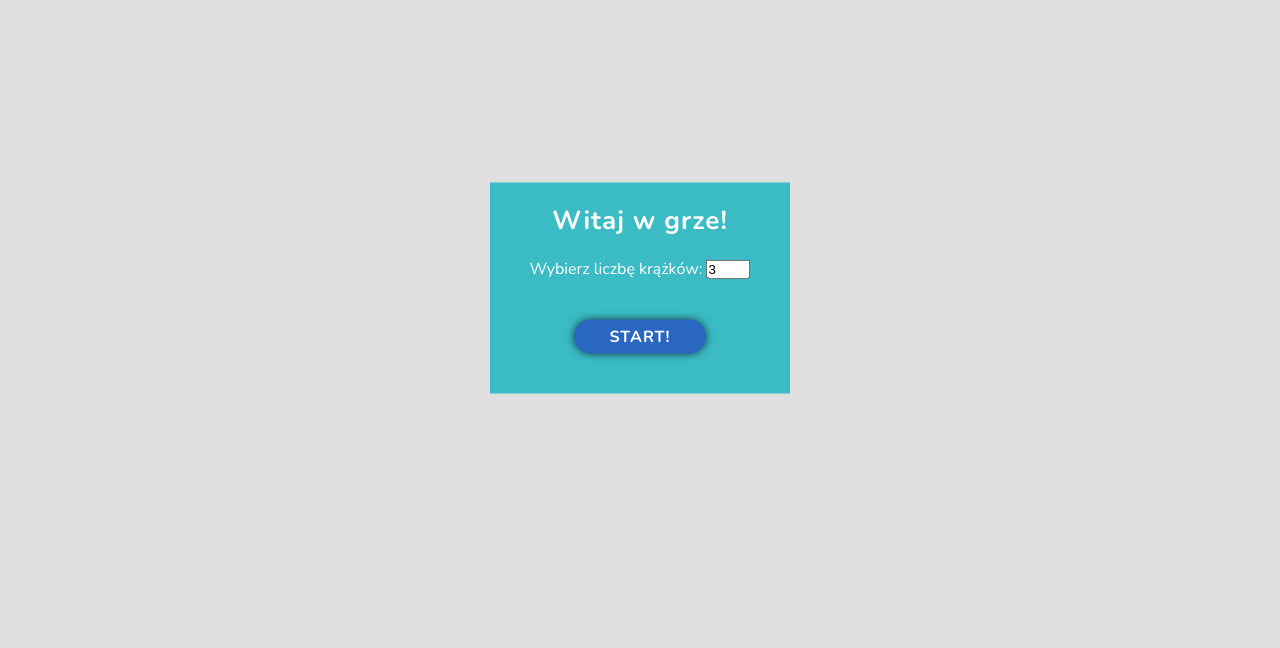
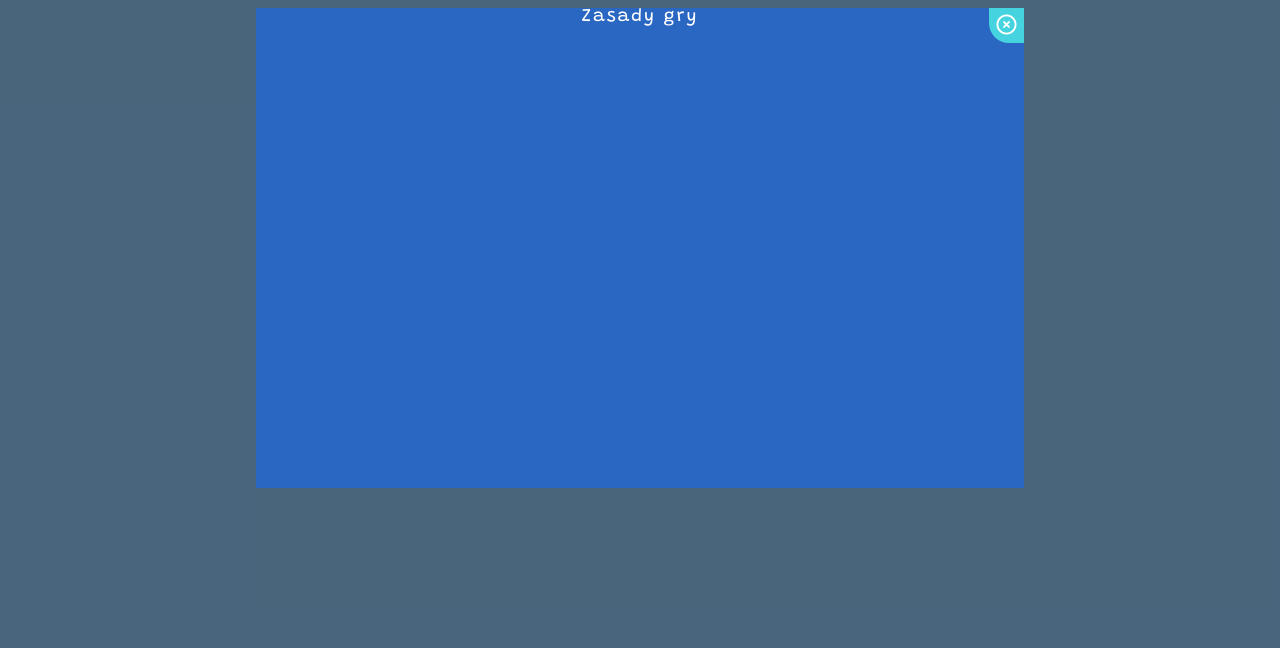
Before and after one commit to ErykFryderyk/Tower-of-Hanoi-Game, a website: page index.html in a window 1280 px wide. Shown: the part 152-800 px from the top of the page. Drawn offline with nearby package versions, Linux system fonts and the light colour scheme.

Commit message:
styled modal close button

```diff
--- a/index.html
+++ b/index.html
@@ -70,10 +70,10 @@
 
     <div class="modal-shadow">
         <div class="modal-shadow__box">
-            <button class="btn-close-modal">
+            <button class="modal-shadow__close-btn">
                 <i class="far fa-times-circle"></i>
             </button>
-            <h3>Zasady gry</h3>
+            <h3 class="modal-shadow__title">Zasady gry</h3>
             <!-- gif -->
         </div>
     </div>
--- a/src/style/style.scss
+++ b/src/style/style.scss
@@ -281,19 +281,51 @@ header{
 
 .modal-shadow{
     position: absolute;
-    top: 0;left: 0;bottom: 0;right: 0;
+    top: 0;
+    left: 0;
+    bottom: 0;
+    right: 0;
     background-color: rgba(12, 52, 85, 0.712);
     z-index: 999;
-    display: none;
+    display: flex;
     justify-content: center;
     align-items: center;
 
-    .modal-box{
-        width: 400px;
-        height: 400px;
-        background-color: gray;
+    &__box{
+        width: 60%;
+        height: 60%;
+        background-color: $blue;
         text-align: center;
+        position: relative;
+    }
 
+    &__title{
+        font-family: 'Grandstander', cursive;
+        letter-spacing: 2px;
+        font-size: 18px;
+        font-weight: 500;
+    }
+
+    &__close-btn{
+        position: absolute;
+        right: 0;
+        top: 0;
+        width: 35px;
+        height: 35px;
+        border-bottom-left-radius: 20px;
+        border: none;
+        outline:none;
+        color: $white;
+        background-color: $green;
+        font-size: 20px;
+        transition: box-shadow .3s ease-in, color .3s ease-in;
+        cursor: pointer;
+
+        &:hover,
+        &:focus{
+            box-shadow: -3px 3px 5px 3px rgba(0, 0, 0, 0.24);
+            color: black;
+        }
     }
 }
 
```
Also changed, not shown: src/js/script.js (line endings or trailing spaces), src/style/style.css.
